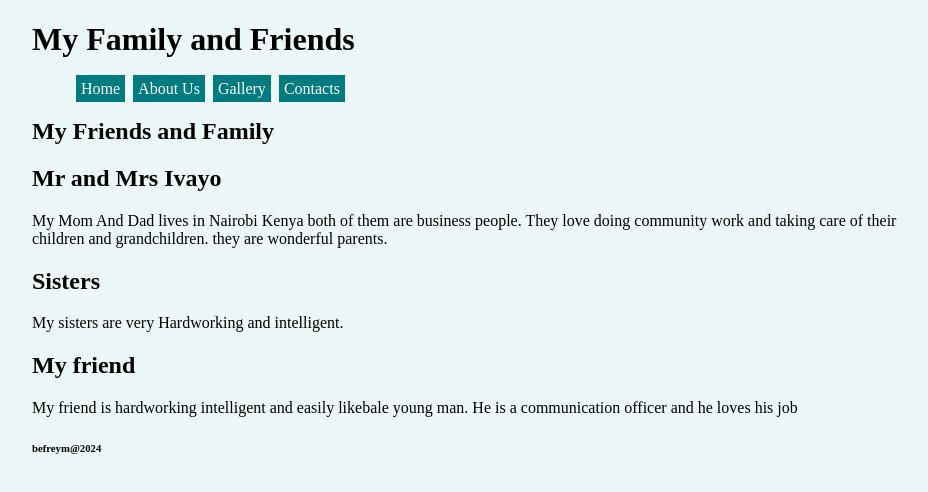
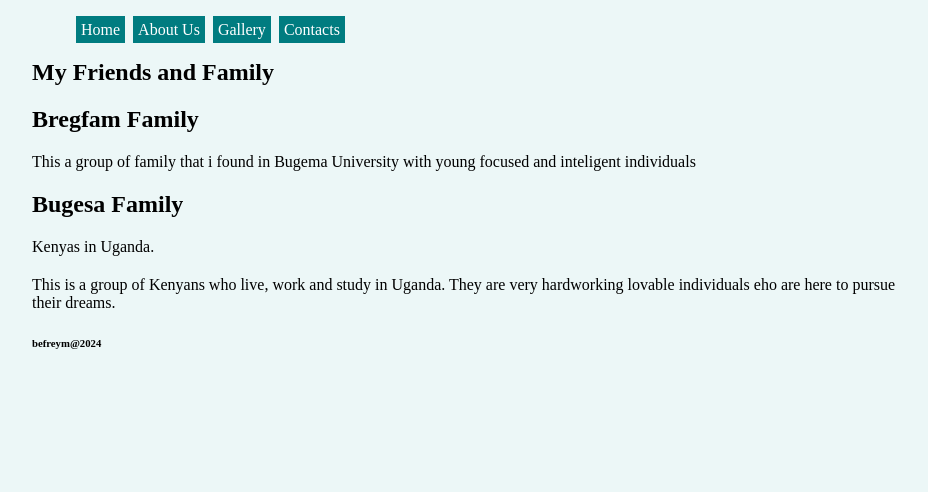
Before and after one commit to befreym/BarasaMusaviBefrey-Midsemester, a plain HTML site: page index.html in a window 1280 px wide. Shown: the whole page, without its empty margins (160-1088 px from the left). Drawn offline with Linux system fonts and the light colour scheme.

Commit message:
Update index.html

```diff
--- a/index.html
+++ b/index.html
@@ -7,7 +7,7 @@
     <link rel="stylesheet" href="style.css">
 </head>
 <body>
-    <header><h1>My Family and Friends</h1></header>
+    <header><h1></h1></header>
     <nav>
         <ul>
             <Li> <a href="index.html">Home</a>   </Li>
@@ -17,14 +17,13 @@
         </ul>
     </nav>
     <section><h2>My Friends and Family</h2>
-    <h1>Mr and Mrs Ivayo</h1>
-    <p>My Mom And Dad lives in Nairobi Kenya both of them are business people. They love doing community work and taking care of their children and grandchildren. they are wonderful parents.</p>
+    <h1>Bregfam Family</h1>
+    <p>This a group of family that i found in Bugema University with young focused and inteligent individuals</p>
     </section>
-    <aside><h1>Sisters</h1>
-        <p>My sisters are very Hardworking and intelligent.</p>
-        <h1>My friend</h1>
-        <p>My friend is hardworking intelligent and easily likebale young man. He is a communication officer and he loves his job</p>
-
+    <aside><h1>Bugesa Family</h1>
+        <p>Kenyas in Uganda.</p>
+        <h1></h1>
+        <p>This is a group of Kenyans who live, work and study in Uganda. They are very hardworking lovable individuals eho are here to pursue their dreams.</p>
     </aside>
     <Footer><h6>befreym@2024</h6></Footer>
 </body>
```
